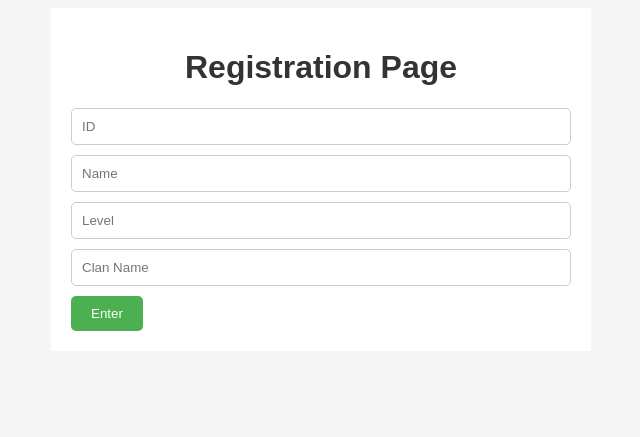
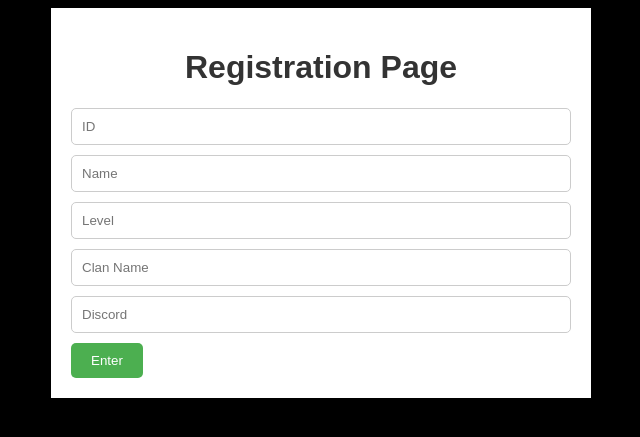
Before and after one commit to KalashShah19/bgmi, a PHP site: page / in a window 1280 px wide. Shown: the top 437 px of the page, without its empty margins (319-959 px from the left). Run offline with PHP 8.4, Linux system fonts and the light colour scheme.

Commit message:
added fields

```diff
--- a/index.php
+++ b/index.php
@@ -6,7 +6,7 @@
   <style>
     body {
       font-family: sans-serif;
-      background-color: #f5f5f5;
+      background-color: black;
     }
 
     .container {
@@ -52,6 +52,7 @@
       <input type="text" name="name" placeholder="Name">
       <input type="text" name="level" placeholder="Level">
       <input type="text" name="clan" placeholder="Clan Name">
+      <input type="text" name="discord" placeholder="Discord">
       <input type="submit" name="submit" value="Enter">
     </form>
   </div>
@@ -72,8 +73,9 @@
         $name = $_POST['name'];
         $level = $_POST['level'];
         $clan = $_POST['clan'];
+        $discord = $_POST['discord'];
 
-        $sql = "INSERT INTO data (id, name, level, clan) VALUES ('$id', '$name', '$level', '$clan')";
+        $sql = "INSERT INTO data (id, name, level, clan, discord) VALUES ('$id', '$name', '$level', '$clan', '$discord')";
 
         // Execute the query
         $result = $db->query($sql);
@@ -82,7 +84,7 @@
         if ($result) {
             echo "Registration successful!";
         } else {
-            echo "Registration failed: " . $db->error;
+            echo "<p style='color:white'> Registration failed: " . $db->error;
         }
     }
 
```
Also changed, not shown: data.php (+4 -3 lines).
